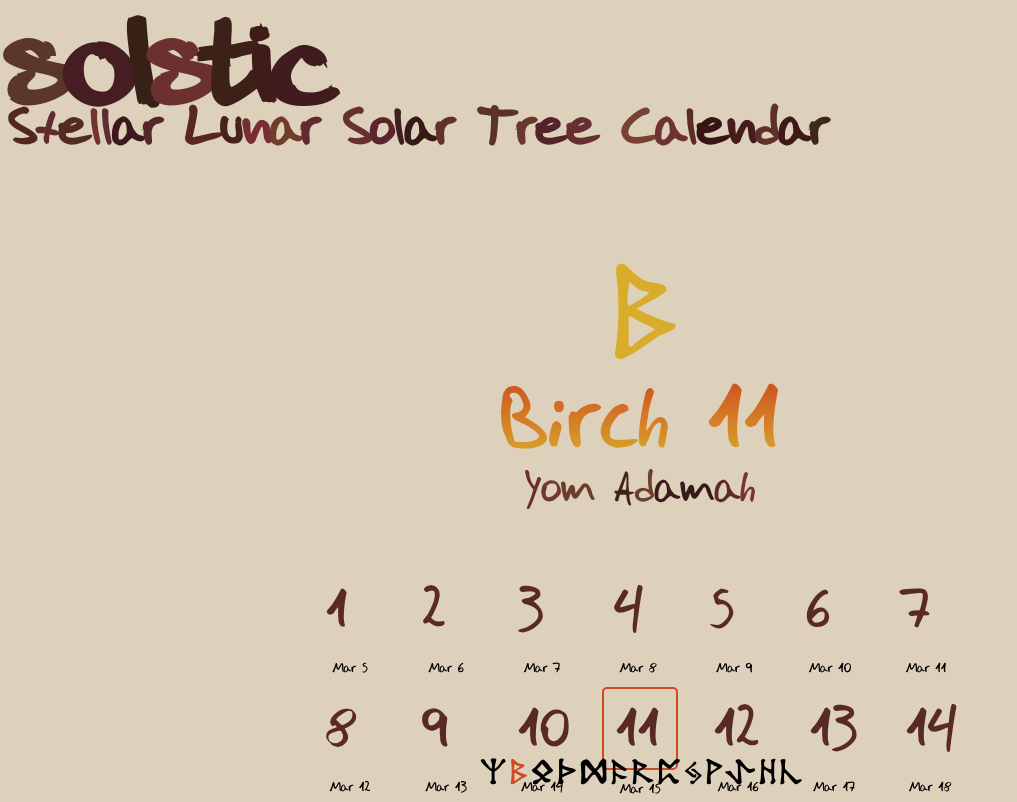
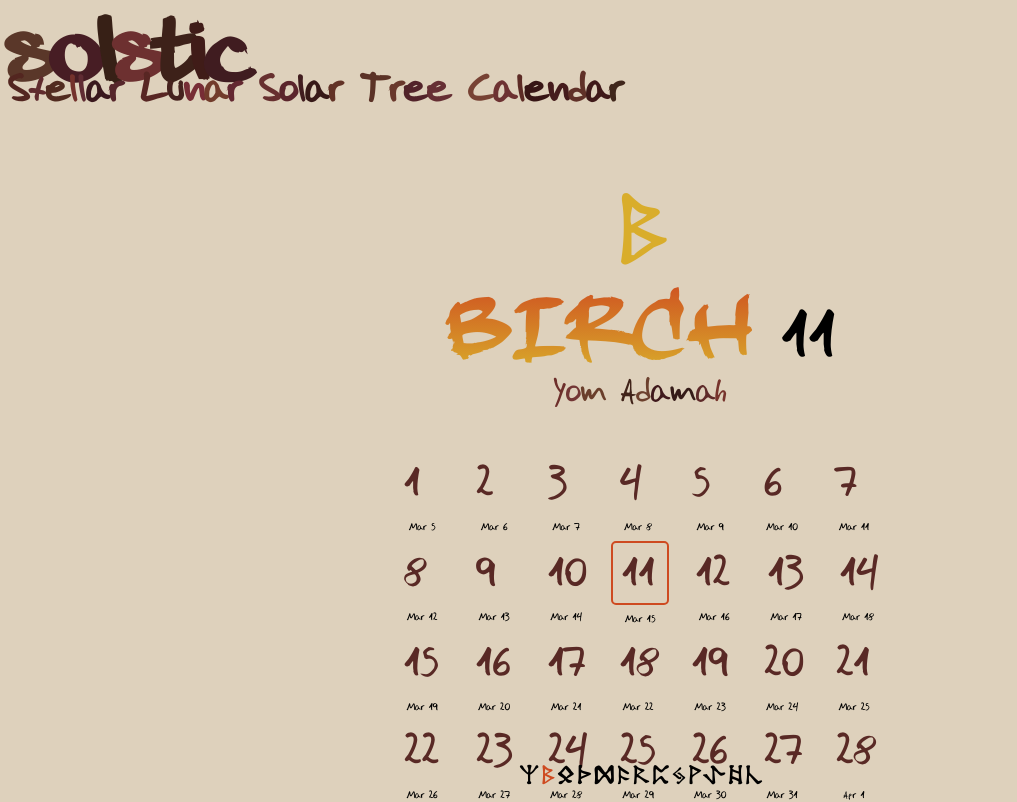
Before and after one commit to solstic-calendar/solstic-calendar.github.io, a Svelte app: page / in a window 1280 px wide. Shown: the top 802 px of the page, without its empty margins (0-1017 px from the left). Built offline with nearby package versions, Linux system fonts and the light colour scheme.

Commit message:
Hardkaze branding and sizing

```diff
--- a/src/Home.svelte
+++ b/src/Home.svelte
@@ -76,7 +76,7 @@ let today = calendar(oldGreg);
 
 	#subtitle {
 		color: color-mix(in srgb, var(--red) 80%, white 20%);
-		font-size: 3em;
+		font-size: 3em
 	}
 
 	#date {
@@ -90,8 +90,9 @@ let today = calendar(oldGreg);
 		font-size: 3em;
 	}
 
-	#solstic_month,
-	#solstic_number {
+	#solstic_month{
+		font-family: "Hardkaze";
+		font-size: 1.5em;
 		background: linear-gradient(
 			to bottom,
 			var(--orange) 0%,
--- a/src/app.css
+++ b/src/app.css
@@ -18,6 +18,10 @@
 	font-family: "TolkeinDwarf";
 	src: url("/fonts/dwarf.ttf");
 }
+@font-face {
+	font-family: "Hardkaze";
+	src: url("/fonts/HARDKAZE.TTF")
+}
 
 #all_rune_months svg {
 	width: 1em;
@@ -27,4 +31,5 @@
 body {
 	background-color: #ded1bc;
 	font-family: "JoseFernandez", sans-serif;
+	font-size: 12px;
 }
--- a/src/lib/calendar.ts
+++ b/src/lib/calendar.ts
@@ -6,55 +6,55 @@ const SVGS = {};
 
 export const MONTHS = [
 	{
-		name: "Hazel",
+		name: "HAzEl",
 		rune: "x",
 	},
 	{
-		name: "Birch",
+		name: "BIRCH",
 		rune: "b",
 	},
 	{
-		name: "Alder",
+		name: "AlDER",
 		rune: "E",
 	},
 	{
-		name: "Hawthorn",
+		name: "HAwThoRn",
 		rune: "T",
 	},
 	{
-		name: "Oak",
+		name: "oAK",
 		rune: "d",
 	},
 	{
-		name: "Ash",
+		name: "AsH",
 		rune: "a",
 	},
 	{
-		name: "Rowan",
+		name: "ROWAN",
 		rune: "r",
 	},
 	{
-		name: "Apple",
+		name: "ApPle",
 		rune: "p",
 	},
 	{
-		name: "Beech",
+		name: "BEECH",
 		rune: "J",
 	},
 	{
-		name: "Willow",
+		name: "wILloW",
 		rune: "w",
 	},
 	{
-		name: "Yew",
+		name: "yeW",
 		rune: yewRune,
 	},
 	{
-		name: "Holly",
-		rune: "H",
+		name: "HOlly",
+		rune: "h",
 	},
 	{
-		name: "Pine",
+		name: "pINe",
 		rune: "c",
 	},
 ];
```
Also changed, not shown: public/fonts/HARDKAZE.TTF (added).
